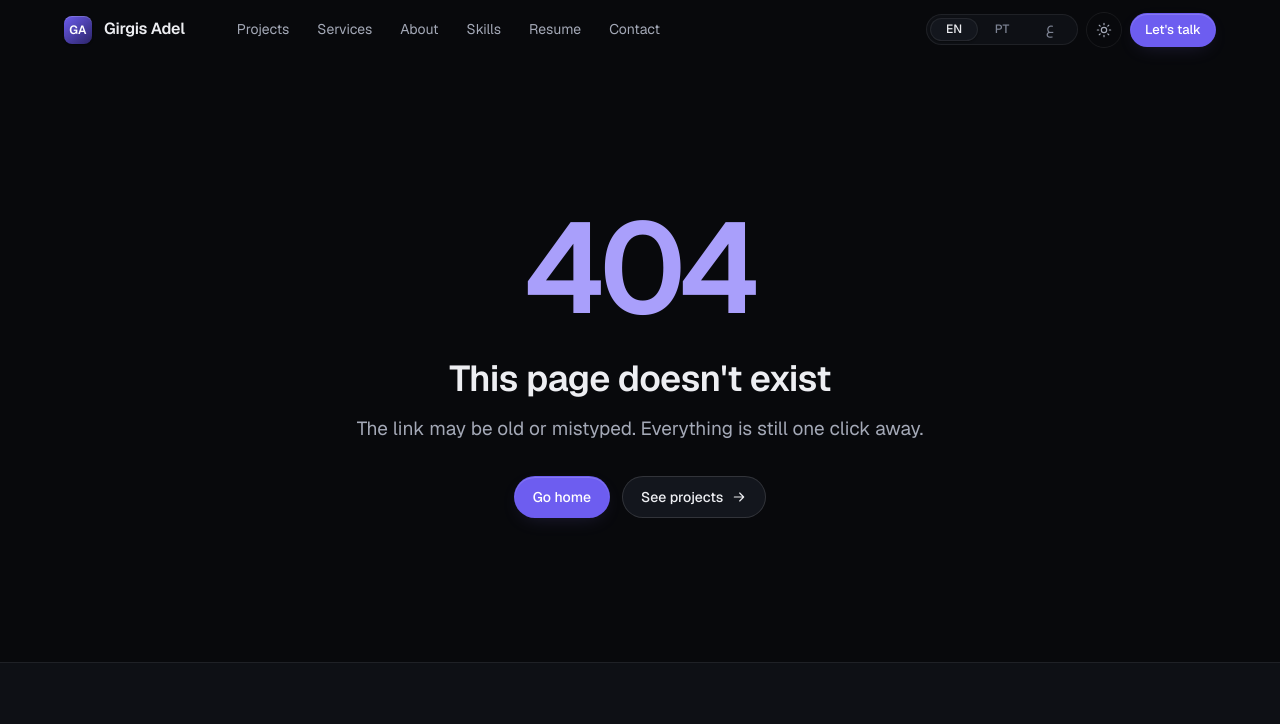
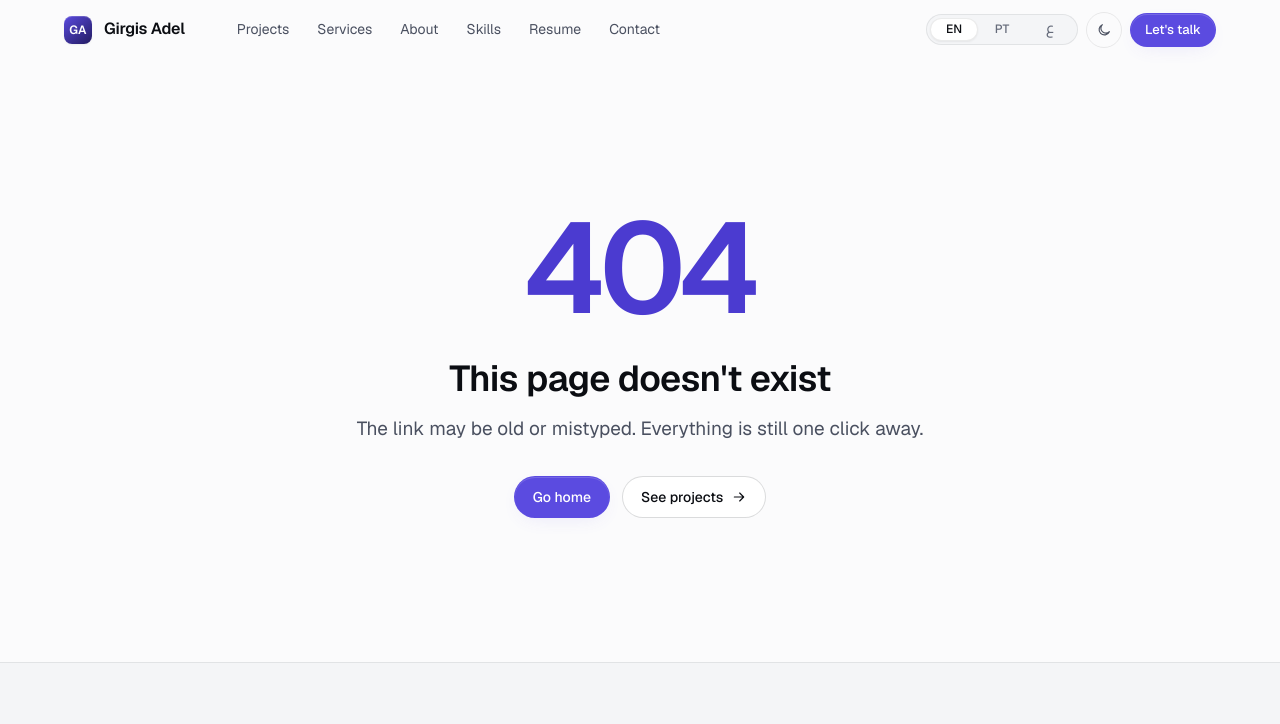
Before and after one commit to Girgis2005/girgis2005.github.io, a plain HTML site: page 404.html in a window 1280 px wide. Shown: the top 724 px of the page. Drawn offline with nearby package versions, Linux system fonts and the light colour scheme.

Commit message:
First visit follows the device language and the visitor's local time for light/dark

```diff
--- a/404.html
+++ b/404.html
@@ -24,7 +24,7 @@
 <link rel="apple-touch-icon" href="/assets/icons/apple-touch-icon.png">
 <!-- seo:end -->
 <link rel="icon" href="/assets/icons/favicon.svg" type="image/svg+xml">
-<script>/* pre-paint: theme + language before first frame (no flash) */(function(){try{var d=document.documentElement,q=new URLSearchParams(location.search).get('lang'),l=q||localStorage.getItem('lang'),t=localStorage.getItem('theme');if(t==='light')d.dataset.theme='light';if(l&&/^(pt|ar)/i.test(l)){d.classList.add('i18n-pending');if(/^ar/i.test(l)){d.lang='ar';d.dir='rtl'}else d.lang='pt-BR'}}catch(e){}})();</script>
+<script>/* pre-paint: theme + language before first frame (no flash) */(function(){try{var d=document.documentElement,q=new URLSearchParams(location.search).get('lang'),l=q||localStorage.getItem('lang')||(navigator.languages||[navigator.language]).find(function(x){return/^(en|pt|ar)/i.test(x)}),t=localStorage.getItem('theme'),h=new Date().getHours();if(t==='light'||(!t&&h>=7&&h<19))d.dataset.theme='light';if(l&&/^(pt|ar)/i.test(l)){d.classList.add('i18n-pending');if(/^ar/i.test(l)){d.lang='ar';d.dir='rtl'}else d.lang='pt-BR'}}catch(e){}})();</script>
 <link rel="preconnect" href="https://fonts.googleapis.com">
 <link rel="preconnect" href="https://fonts.gstatic.com" crossorigin>
 <link rel="stylesheet" href="https://fonts.googleapis.com/css2?family=Geist:wght@400;500;600;700&family=Geist+Mono:wght@400;500&family=Cairo:wght@400;500;600;700&display=swap">
--- a/js/i18n.js
+++ b/js/i18n.js
@@ -111,9 +111,13 @@ export async function setLang(lang, { persist = true } = {}) {
   document.dispatchEvent(new CustomEvent('langchange', { detail: { lang } }));
 }
 
-/** Initial language: ?lang= (shareable links) → saved choice → English. */
+/** The first device/browser language we support (e.g. ['fr-FR','pt-BR'] → 'pt-BR'). */
+const deviceLang = () => (navigator.languages?.length ? navigator.languages : [navigator.language]).map(normalize).find(Boolean);
+
+/** Initial language: ?lang= (shareable links) → saved choice → device language → English.
+ *  A device-detected language is not saved, so the site keeps following the device until the visitor picks one. */
 export function initI18n() {
   const fromUrl = normalize(new URLSearchParams(location.search).get('lang'));
-  const initial = fromUrl || normalize(store.get('lang')) || DEFAULT_LANG;
+  const initial = fromUrl || normalize(store.get('lang')) || deviceLang() || DEFAULT_LANG;
   return setLang(initial, { persist: !!fromUrl || !!store.get('lang') });
 }
--- a/js/theme.js
+++ b/js/theme.js
@@ -1,5 +1,7 @@
-// Dark (default) / light theme. The pre-paint snippet in each page's <head>
-// already applied the saved theme, so there is no flash; this module handles toggling.
+// Light / dark theme.
+// Until the visitor picks one, it follows the visitor's own local clock (light 07:00–18:59, dark otherwise),
+// so Cairo, São Paulo and New York each get their own day/night. The pre-paint snippet in each page's <head>
+// applies it before the first frame (no flash); this module keeps it in sync and handles the toggle.
 
 import { store } from './utils.js';
 
@@ -7,18 +9,27 @@ const META_COLORS = { dark: '#08090c', light: '#fbfbfc' };
 
 export const getTheme = () => (document.documentElement.dataset.theme === 'light' ? 'light' : 'dark');
 
-export function setTheme(theme) {
+/** Theme by the visitor's local time. Must match the pre-paint snippet. */
+export const autoTheme = (h = new Date().getHours()) => (h >= 7 && h < 19 ? 'light' : 'dark');
+
+const saved = () => { const t = store.get('theme'); return t === 'light' || t === 'dark' ? t : null; };
+
+export function setTheme(theme, { persist = true } = {}) {
   const html = document.documentElement;
   if (theme === 'light') html.dataset.theme = 'light';
   else delete html.dataset.theme;
-  store.set('theme', theme);
+  if (persist) store.set('theme', theme);
   document.querySelector('meta[name="theme-color"]')?.setAttribute('content', META_COLORS[theme] || META_COLORS.dark);
   document.querySelectorAll('[data-theme-btn]').forEach((b) => b.setAttribute('aria-pressed', String(theme === 'light')));
 }
 
 export function initTheme() {
-  setTheme(getTheme());
+  setTheme(saved() || autoTheme(), { persist: false });
   document.addEventListener('click', (e) => {
     if (e.target.closest('[data-theme-btn]')) setTheme(getTheme() === 'light' ? 'dark' : 'light');
   });
+  // a tab left open across 07:00 / 19:00 switches on its own when the visitor comes back to it
+  const follow = () => { if (!saved() && autoTheme() !== getTheme()) setTheme(autoTheme(), { persist: false }); };
+  document.addEventListener('visibilitychange', () => { if (!document.hidden) follow(); });
+  setInterval(follow, 60_000);
 }
```
Also changed, not shown: about.html (+1 -1 lines), contact.html (+1 -1 lines), index.html (+1 -1 lines), privacy.html (+1 -1 lines), project.html (+1 -1 lines), projects.html (+1 -1 lines), resume.html (+1 -1 lines), services.html (+1 -1 lines), skills.html (+1 -1 lines).
